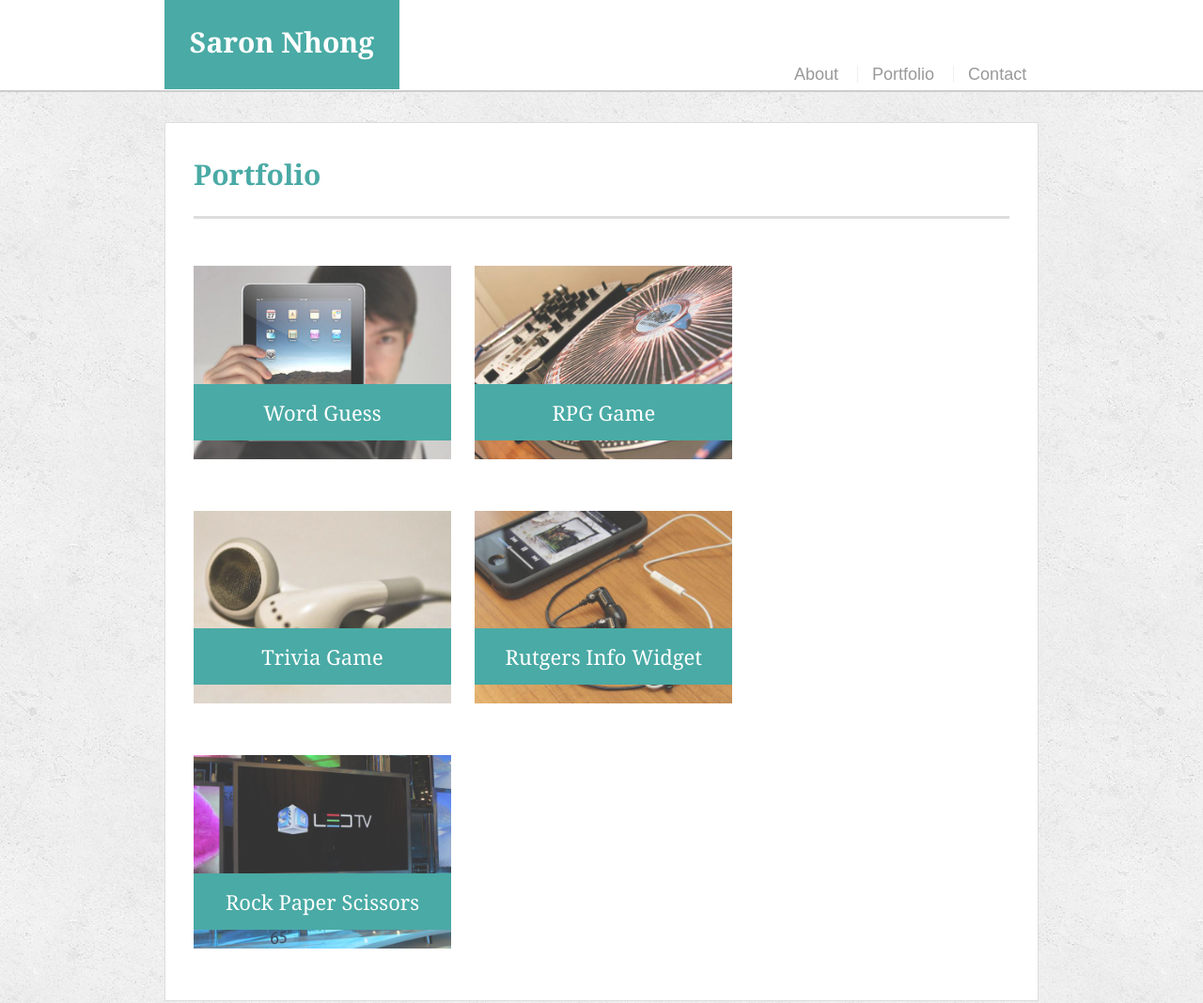
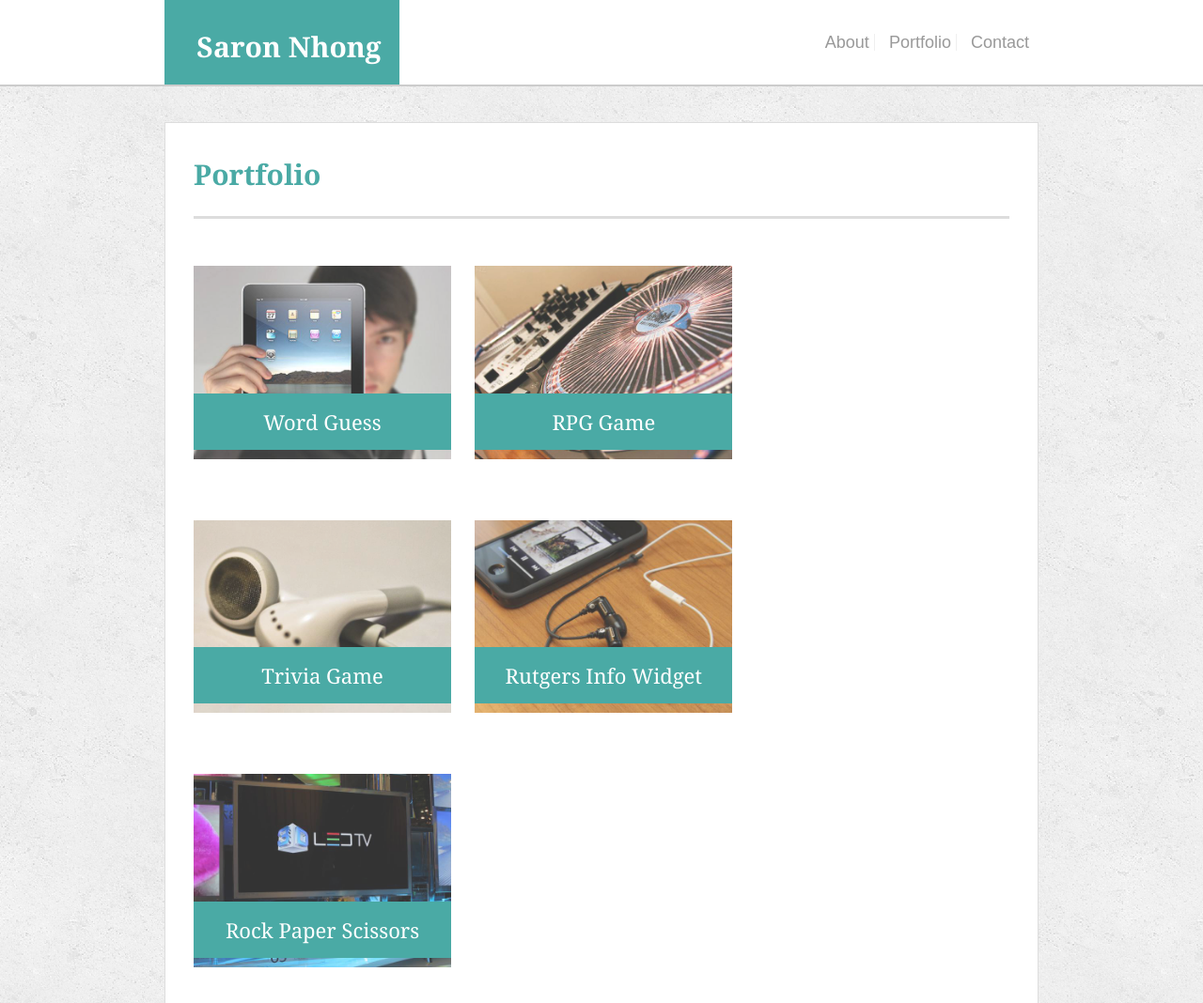
Before and after one commit to saronnhong/Bootstrap-Portfolio, a plain HTML site: page portfolio.html in a window 1280 px wide. Shown: the top 1068 px of the page at 94% size. Drawn offline with nearby package versions, Linux system fonts and the light colour scheme.

Commit message:
2nd update 98% complete

```diff
--- a/assets/css/style.css
+++ b/assets/css/style.css
@@ -19,7 +19,7 @@ body {
 .container {
   width: 100%;
   max-width: 960px;
-  margin: 0 auto;
+  /* margin: 0 auto; */
   clear: both;
 }
 
@@ -60,6 +60,7 @@ h3 {
   position: fixed;
   z-index: 99;
   width: 100%;
+
   margin: 0 0 80px 0;
   overflow: auto;
   color: grey;
@@ -69,9 +70,9 @@ h3 {
 }
 
 #logo {
-  float: left;
+  /* float: left; */
   width: 250px;
-  height: 95px;                                                 /*adjust height from 90px */
+  height: 90px;                                                 /*adjust height from 90px */
   font-family: Georgia, Times, "Times New Roman", serif;
   font-size: 30px;
   font-weight: 700;
@@ -91,20 +92,23 @@ h3 {
 
 
 nav {
-  float: left;                                                      /*use to be float:right */
+  /* float: right;                                                      use to be float:right */
   margin-top: 0px;                                                  /*use to be 25px */
+  margin: 0 auto;
+  margin-right: 5px;
 
 }
 
 nav a {
   display: inline-block;
   padding-left: 15px;
-  margin-left: 15px;
+  /* margin-left: 15px; */
   line-height: 18px;
   color:#999;
   text-decoration: none;
   border-left: 1px solid #efefef;
-  margin-top: 70px;
+  /* margin-top: 70px; */
+  text-align: right;
 }
 
 nav a:first-child {
@@ -188,12 +192,13 @@ h3, h2 {
   margin-top: 10px;
   margin-right: 25px;
 }
-.img-fluid {
+.img-responsive {
   float:left;
   margin-top: 10px;
   margin-right: 25px;
+  margin-bottom: 10px;
 
-}
+
 
 /* contact page */
 
@@ -230,3 +235,9 @@ input[type=submit] {
   background: #4aaaa5;
   border: 0 none;
 }
+
+@include media-breakpoint-up(sm) {
+  .main-section {
+    color: red;
+  }
+}
--- a/portfolio.html
+++ b/portfolio.html
@@ -4,7 +4,7 @@
 <head>
   <meta charset="UTF-8">
   <title>Portfolio | Your Name</title>
-  <link rel="stylesheet" href="https://stackpath.bootstrapcdn.com/bootstrap/4.3.1/css/bootstrap.min.css" integrity="sha384-ggOyR0iXCbMQv3Xipma34MD+dH/1fQ784/j6cY/iJTQUOhcWr7x9JvoRxT2MZw1T" crossorigin="anonymous">
+  <link rel="stylesheet" href="https://maxcdn.bootstrapcdn.com/bootstrap/4.0.0/css/bootstrap.min.css" integrity="sha384-Gn5384xqQ1aoWXA+058RXPxPg6fy4IWvTNh0E263XmFcJlSAwiGgFAW/dAiS6JXm" crossorigin="anonymous">
   <link rel="stylesheet" type="text/css" href="assets/css/style.css">
 </head>
 
@@ -12,18 +12,17 @@
 
     <header id="masthead">
         <div class="container">
-          <div class="row">
-            <div class="col-md-8">
-              <nav class="navbar navbar-expand-lg navbar-light bg-white">
-                <div href="index.html" id="logo">Saron Nhong</div>
-              </nav>
-            </div>
-              <nav class="col-md-4">
+        <nav class="navbar navbar-expand-md navbar-light bg-white">
+          <a class="navbar-brand" id="logo" href="index.html">Saron Nhong</a>
+          <nav>
+
             <a href="index.html">About</a>
             <a href="portfolio.html">Portfolio</a>
             <a href="contact.html">Contact</a>
           </nav>
-          </div>
+
+
+        </nav>
       </div>
       </header>
 
@@ -38,13 +37,13 @@
       <div class="row">
         <div class="col-md-4">
           <div class="work">
-              <img src="assets/images/technics-q-c-640-480-1.jpg" class="img-fluid" alt="Word Guess">
+              <img src="assets/images/technics-q-c-640-480-1.jpg" class="img-responsive" alt="Word Guess">
               <h3>Word Guess</h3>
           </div>
         </div>
         <div class="col-md-4">
             <div class="work">
-                <img src="assets/images/technics-q-c-640-480-2.jpg" class="img-fluid" alt="RPG Game">
+                <img src="assets/images/technics-q-c-640-480-2.jpg" class="img-responsive" alt="RPG Game">
                 <h3>RPG Game</h3>
             </div>
           </div>
@@ -52,13 +51,13 @@
       <div class="row">
         <div class="col-md-4">
           <div class="work">
-              <img src="assets/images/technics-q-c-640-480-5.jpg" class="img-fluid" alt="Trivia Game">
+              <img src="assets/images/technics-q-c-640-480-5.jpg" class="img-responsive" alt="Trivia Game">
               <h3>Trivia Game</h3>
           </div>
         </div>
         <div class="col-md-4">
             <div class="work">
-                <img src="assets/images/technics-q-c-640-480-7.jpg" class="img-fluid" alt="Rutgers Info Widget">
+                <img src="assets/images/technics-q-c-640-480-7.jpg" class="img-responsive" alt="Rutgers Info Widget">
                 <h3>Rutgers Info Widget</h3>
             </div>
         </div>
@@ -66,7 +65,7 @@
       <div class="row">
         <div class="col-md-4">
             <div class="work">
-                <img src="assets/images/technics-q-c-640-480-9.jpg" class="img-fluid" alt="Rock Paper Scissors">
+                <img src="assets/images/technics-q-c-640-480-9.jpg" class="img-responsive" alt="Rock Paper Scissors">
                 <h3>Rock Paper Scissors</h3>
             </div>
         </div>
```
Also changed, not shown: contact.html (+7 -8 lines), index.html (+13 -20 lines), 2 other files. Lines whose indentation alone changed are shown as unchanged.
